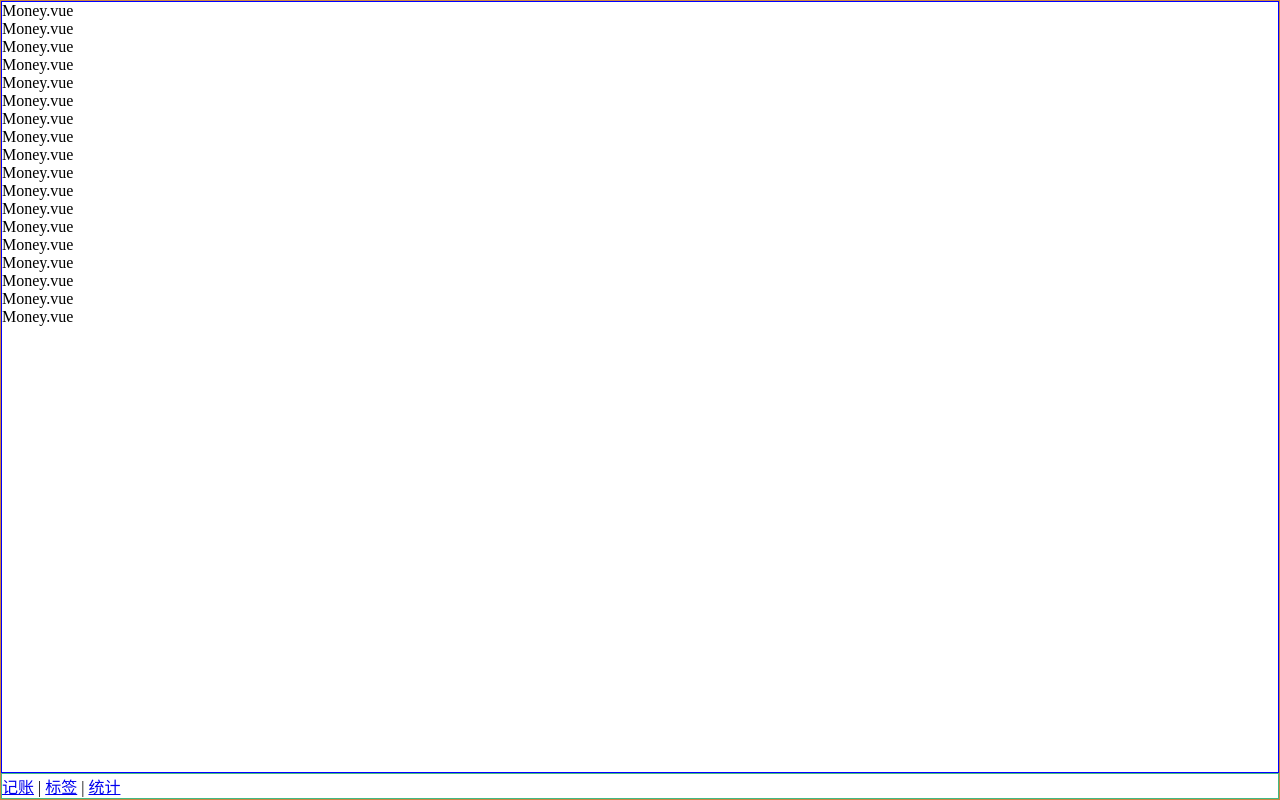
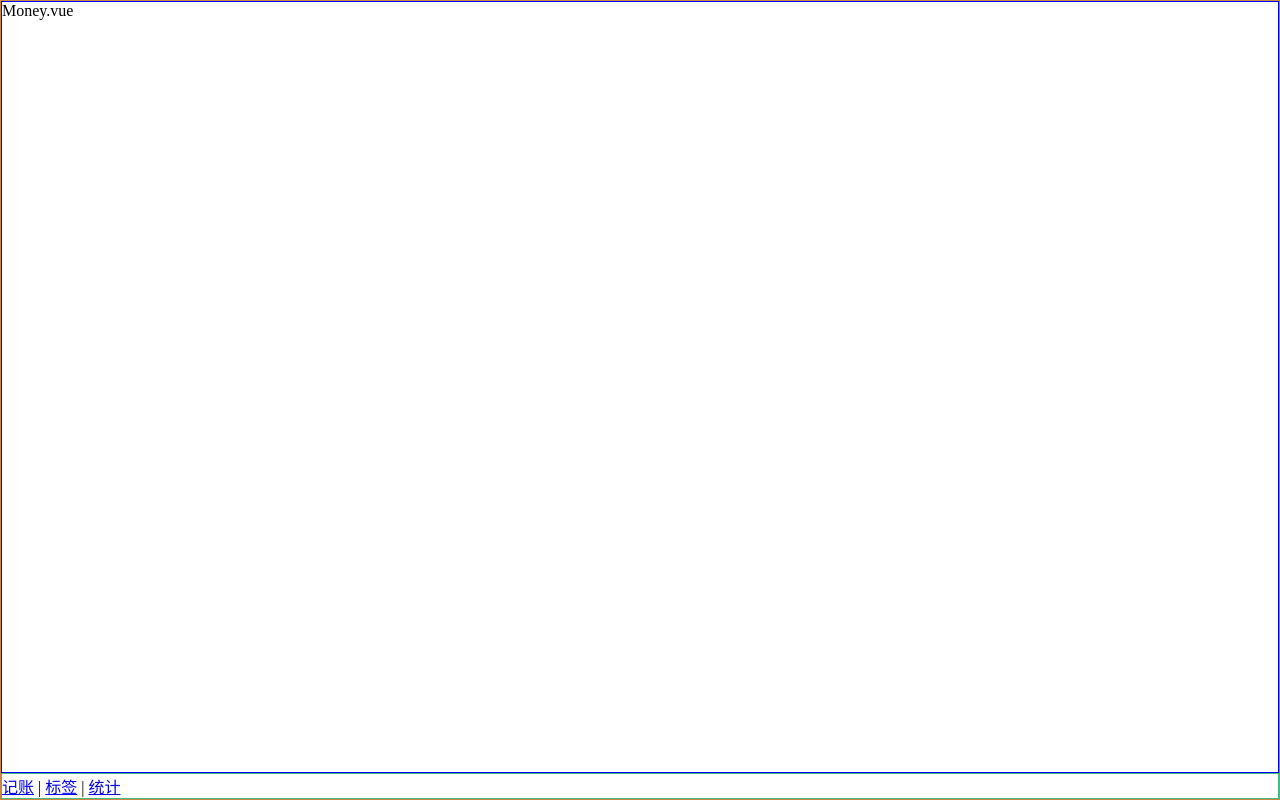
Before and after one commit to Byakuyako/morneyWeb, a Vue app: page /#/money in a window 1280 px wide. Built offline with nearby package versions, Linux system fonts and the light colour scheme.

Commit message:
创建layout

```diff
--- /dev/null
+++ b/src/components/Layout.vue
@@ -0,0 +1,28 @@
+<template>
+  <div class="nav-wrapper">
+    <div class="content">
+     <slot></slot>
+    </div>
+    <Nav/>
+  </div>
+</template>
+
+<script lang="ts">
+  export default {
+    name: 'Layout'
+  };
+</script>
+
+<style lang="scss" scoped>
+  .nav-wrapper {
+    border: 1px solid peru;
+    display: flex;
+    flex-direction: column;
+    height: 100vh;
+  }
+  .content {
+    border: 1px solid blue;
+    overflow: auto;
+    flex-grow: 1; //尽量不更多的空间给content
+  }
+</style>
--- a/src/main.ts
+++ b/src/main.ts
@@ -4,10 +4,12 @@
 import router from './router'
 import store from './store'
 import Nav from '@/components/Nav.vue';
+import Layout from '@/components/Layout.vue';
 
 Vue.config.productionTip = false
 
 Vue.component('Nav', Nav)
+Vue.component('Layout', Layout)
 
 new Vue({
   router, //自动的去找名为 index 的文件, 即index.ts
--- a/src/views/Labels.vue
+++ b/src/views/Labels.vue
@@ -1,6 +1,8 @@
 <template>
-  <div>Labels.vue
-    <Nav/>
+  <div>
+    <Layout>
+      <p>Labels.vue</p>
+    </Layout>
   </div>
 </template>
 
--- a/src/views/Money.vue
+++ b/src/views/Money.vue
@@ -1,27 +1,8 @@
 <template>
-  <div class="nav-wrapper">
-    <div class="content">
+  <div>
+    <Layout>
       <p>Money.vue</p>
-      <p>Money.vue</p>
-      <p>Money.vue</p>
-      <p>Money.vue</p>
-      <p>Money.vue</p>
-      <p>Money.vue</p>
-      <p>Money.vue</p>
-      <p>Money.vue</p>
-      <p>Money.vue</p>
-      <p>Money.vue</p>
-      <p>Money.vue</p>
-      <p>Money.vue</p>
-      <p>Money.vue</p>
-      <p>Money.vue</p>
-      <p>Money.vue</p>
-      <p>Money.vue</p>
-      <p>Money.vue</p>
-      <p>Money.vue</p>
-
-    </div>
-    <Nav/>
+    </Layout>
   </div>
 </template>
 
@@ -32,15 +13,5 @@
 </script>
 
 <style lang="scss" scoped>
-  .nav-wrapper {
-    border: 1px solid peru;
-    display: flex;
-    flex-direction: column;
-    height: 100vh;
-  }
-  .content {
-    border: 1px solid blue;
-    overflow: auto;
-    flex-grow: 1; //尽量不更多的空间给content
-  }
+
 </style>
--- a/src/views/Statistics.vue
+++ b/src/views/Statistics.vue
@@ -1,6 +1,8 @@
 <template>
-  <div>Statistics.vue
-    <Nav/>
+  <div>
+    <Layout>
+      <p>Statistics.vue</p>
+    </Layout>
   </div>
 </template>
 
```
